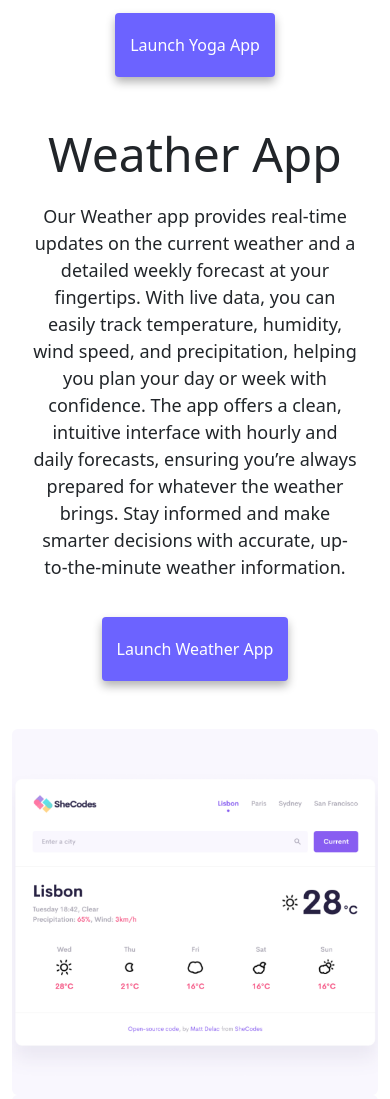
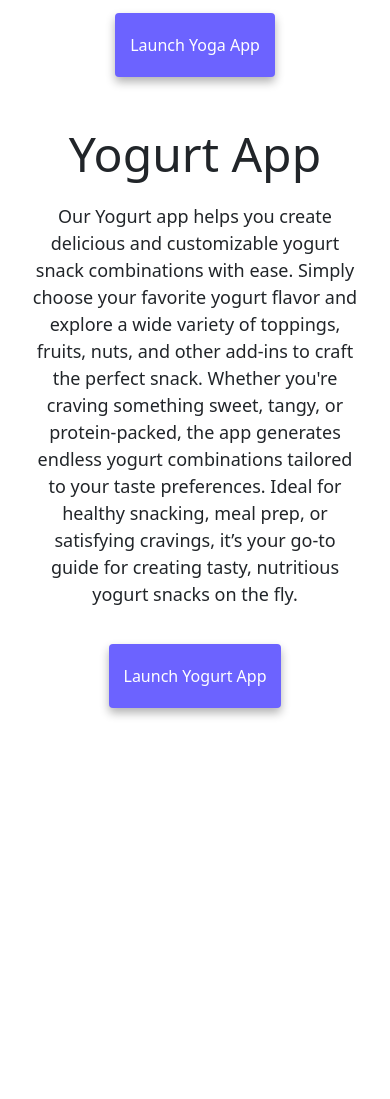
Before and after one commit to AlondraHackerBae/alondra-frontEnd_dev, a website: page index.html in a window 390 px wide. Shown: the part 1423-2522 px from the top of the page. After the commit the page ends 2239 px from the top, so only its background shows below. Drawn offline with nearby package versions, Linux system fonts and the light colour scheme.

Commit message:
not displaying the images on mobile devices

```diff
--- a/index.html
+++ b/index.html
@@ -108,7 +108,7 @@
 
     <div class="container text-center">
       <div class="row">
-        <div class="col-sm-6 img-fluid rounded">
+        <div class="col-sm-6 img-fluid rounded d-none d-sm-block">
           <h2>Weather App</h2>
           <p>
             Our Weather app provides real-time updates on the current weather
@@ -128,7 +128,7 @@
           <img
             src="images/weather.png"
             alt="Image of weather project"
-            class="img-fluid rounded"
+            class="img-fluid rounded d-none d-sm-block"
           />
         </div>
       </div>
@@ -140,7 +140,7 @@
           <img
             src="images/yogurt.png"
             alt="Image of yogurt project"
-            class="img-fluid rounded"
+            class="img-fluid rounded d-none d-sm-block"
           />
         </div>
         <div class="col-md-6 img-fluid rounded">
```
